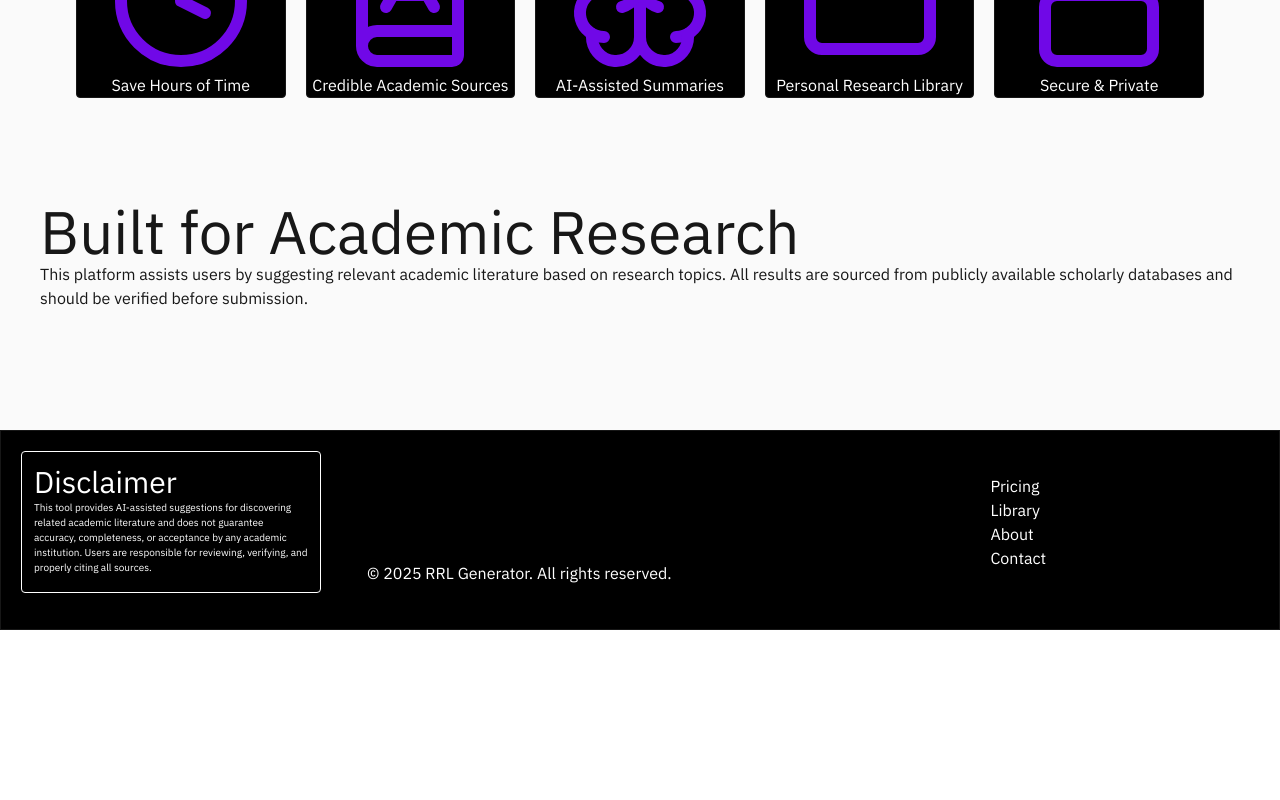
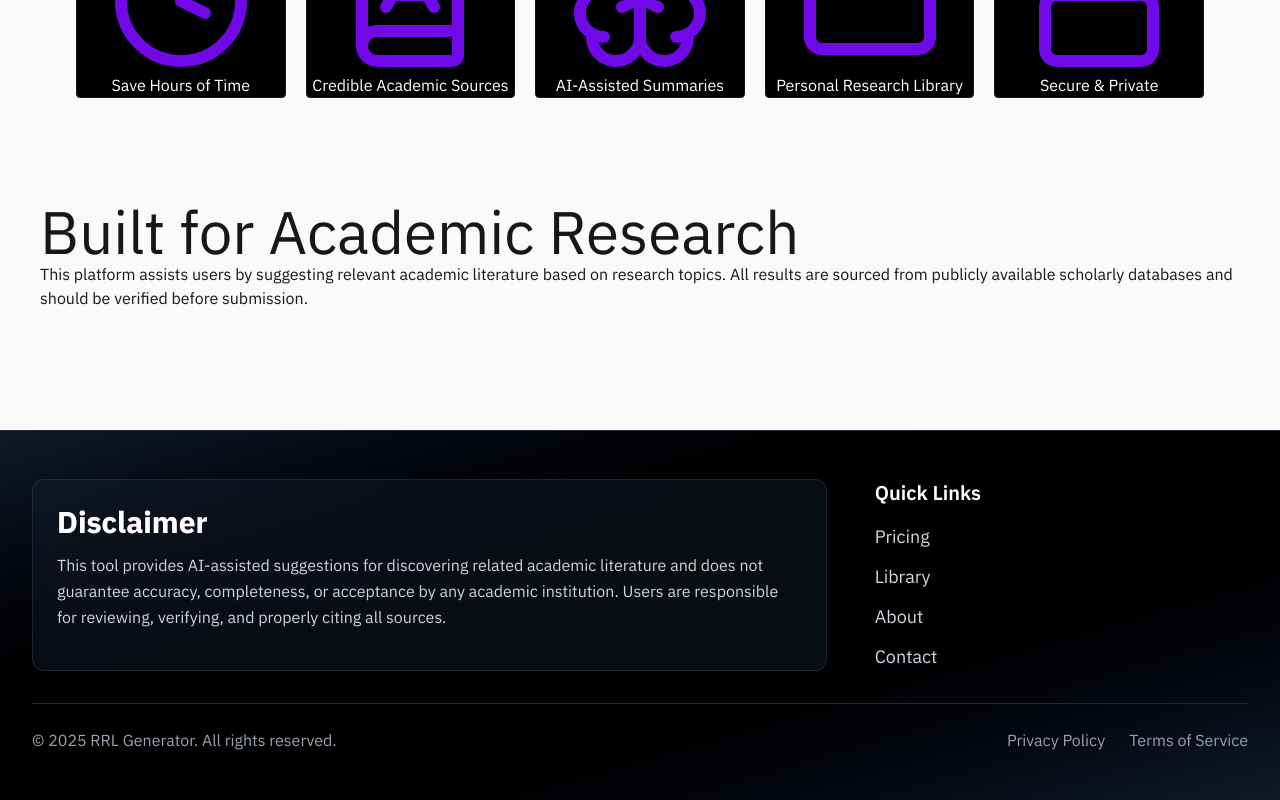
Before and after one commit to shannxnx/RRL-Generator, a Next.js app: page / in a window 1280 px wide. Shown: the part 1968-2768 px from the top of the page. Before the commit the page ends 2598 px from the top, so only its background shows below. Built offline with nearby package versions, Linux system fonts and the light colour scheme.

Commit message:
footer by ai

```diff
--- a/app/page.tsx
+++ b/app/page.tsx
@@ -8,6 +8,7 @@ import { div } from "motion/react-client";
 import Image from "next/image";
 import { useState } from "react";
 import { motion } from "motion/react"
+import Footer from "@/components/Footer";
 
 
 interface cardProps {
@@ -303,37 +304,39 @@ export default function Home() {
       }
 
 
+      {
+        // <footer className="w-full h-[200px] border bg-black flex p-5 justify-between">
+        //   <div className="border-1 p-3 w-[300px] h-[90%] border-white rounded">
+        //     <h1 className="text-white lg:text-3xl">Disclaimer</h1>
+        //     <p className="text-white text-[10px]">This tool provides AI-assisted suggestions for
+        //       discovering related academic literature and does not guarantee
+        //       accuracy, completeness, or acceptance by any academic institution. Users are responsible for reviewing, verifying, and properly citing all sources.</p>
+        //   </div>
 
-      <footer className="w-full h-[200px] border bg-black flex p-5 justify-between">
-        <div className="border-1 p-3 w-[300px] h-[90%] border-white rounded">
-          <h1 className="text-white lg:text-3xl">Disclaimer</h1>
-          <p className="text-white text-[10px]">This tool provides AI-assisted suggestions for
-            discovering related academic literature and does not guarantee
-            accuracy, completeness, or acceptance by any academic institution. Users are responsible for reviewing, verifying, and properly citing all sources.</p>
-        </div>
+        //   <div className="p-2 w-[900px] h-[90%]  rounded flex">
+        //     <div className="w-[53%] h-full flex items-end">
+        //       <h1 className="text-white">© 2025 RRL Generator. All rights reserved.</h1>
+        //     </div>
+        //     <div className="w-[13%] h-full">
 
-        <div className="p-2 w-[900px] h-[90%]  rounded flex">
-          <div className="w-[53%] h-full flex items-end">
-            <h1 className="text-white">© 2025 RRL Generator. All rights reserved.</h1>
-          </div>
-          <div className="w-[13%] h-full">
+        //     </div>
 
-          </div>
+        //     <div className="w-[33%] h-full flex flex-col text-white border-white
+        //justify-center text-[16px] pl-10">
+        //       <ul>
+        //         <li className="hover:text-purple-700 duration-200 cursor-pointer">Pricing</li>
+        //         <li className="hover:text-purple-700 duration-200 cursor-pointer">Library</li>
+        //         <li className="hover:text-purple-700 duration-200 cursor-pointer">About</li>
+        //         <li className="hover:text-purple-700 duration-200 cursor-pointer">Contact</li>
 
-          <div className="w-[33%] h-full flex flex-col text-white border-white
-         justify-center text-[16px] pl-10">
-            <ul>
-              <li className="hover:text-purple-700 duration-200 cursor-pointer">Pricing</li>
-              <li className="hover:text-purple-700 duration-200 cursor-pointer">Library</li>
-              <li className="hover:text-purple-700 duration-200 cursor-pointer">About</li>
-              <li className="hover:text-purple-700 duration-200 cursor-pointer">Contact</li>
+        //       </ul>
+        //     </div>
+        //   </div>
 
-            </ul>
-          </div>
-        </div>
+        // </footer>
+      }
 
-      </footer>
-
+      <Footer />
 
 
 
--- /dev/null
+++ b/components/Footer.tsx
@@ -0,0 +1,74 @@
+
+
+
+export default function Footer() {
+    return (
+        <footer className="w-full bg-gradient-to-br from-gray-900 via-black to-gray-900 border-t bg-black border-gray-800">
+            <div className="max-w-7xl mx-auto px-4 sm:px-6 lg:px-8 py-8 lg:py-12">
+
+                <div className="grid grid-cols-1 md:grid-cols-2 lg:grid-cols-3 gap-8 lg:gap-12">
+
+
+                    <div className="lg:col-span-2">
+                        <div className="bg-gray-800/30 backdrop-blur-sm border border-gray-700/50 rounded-xl p-6 h-full hover:border-purple-500/30 transition-all duration-300">
+                            <h2 className="text-white text-2xl lg:text-3xl font-bold mb-3 bg-gradient-to-r from-purple-400 to-pink-400 bg-clip-text text-transparent">
+                                Disclaimer
+                            </h2>
+                            <p className="text-gray-300 text-sm lg:text-base leading-relaxed">
+                                This tool provides AI-assisted suggestions for discovering related academic literature and does not guarantee accuracy, completeness, or acceptance by any academic institution. Users are responsible for reviewing, verifying, and properly citing all sources.
+                            </p>
+                        </div>
+                    </div>
+
+
+                    <div className="flex flex-col justify-center">
+                        <h3 className="text-white text-xl font-semibold mb-4">Quick Links</h3>
+                        <ul className="space-y-3">
+                            <li>
+                                <a href="#pricing" className="text-gray-300 hover:text-purple-400 transition-colors duration-200 flex items-center group text-base lg:text-lg">
+
+                                    Pricing
+                                </a>
+                            </li>
+                            <li>
+                                <a href="#library" className="text-gray-300 hover:text-purple-400 transition-colors duration-200 flex items-center group text-base lg:text-lg">
+
+                                    Library
+                                </a>
+                            </li>
+                            <li>
+                                <a href="#about" className="text-gray-300 hover:text-purple-400 transition-colors duration-200 flex items-center group text-base lg:text-lg">
+
+                                    About
+                                </a>
+                            </li>
+                            <li>
+                                <a href="#contact" className="text-gray-300 hover:text-purple-400 transition-colors duration-200 flex items-center group text-base lg:text-lg">
+
+                                    Contact
+                                </a>
+                            </li>
+                        </ul>
+                    </div>
+                </div>
+
+
+                <div className="mt-8 pt-6 border-t border-gray-800">
+                    <div className="flex flex-col sm:flex-row justify-between items-center gap-4">
+                        <p className="text-gray-400 text-sm lg:text-base text-center sm:text-left">
+                            © 2025 RRL Generator. All rights reserved.
+                        </p>
+                        <div className="flex gap-6">
+                            <a href="#privacy" className="text-gray-400 hover:text-purple-400 text-sm lg:text-base transition-colors duration-200">
+                                Privacy Policy
+                            </a>
+                            <a href="#terms" className="text-gray-400 hover:text-purple-400 text-sm lg:text-base transition-colors duration-200">
+                                Terms of Service
+                            </a>
+                        </div>
+                    </div>
+                </div>
+            </div>
+        </footer>
+    );
+}
```
